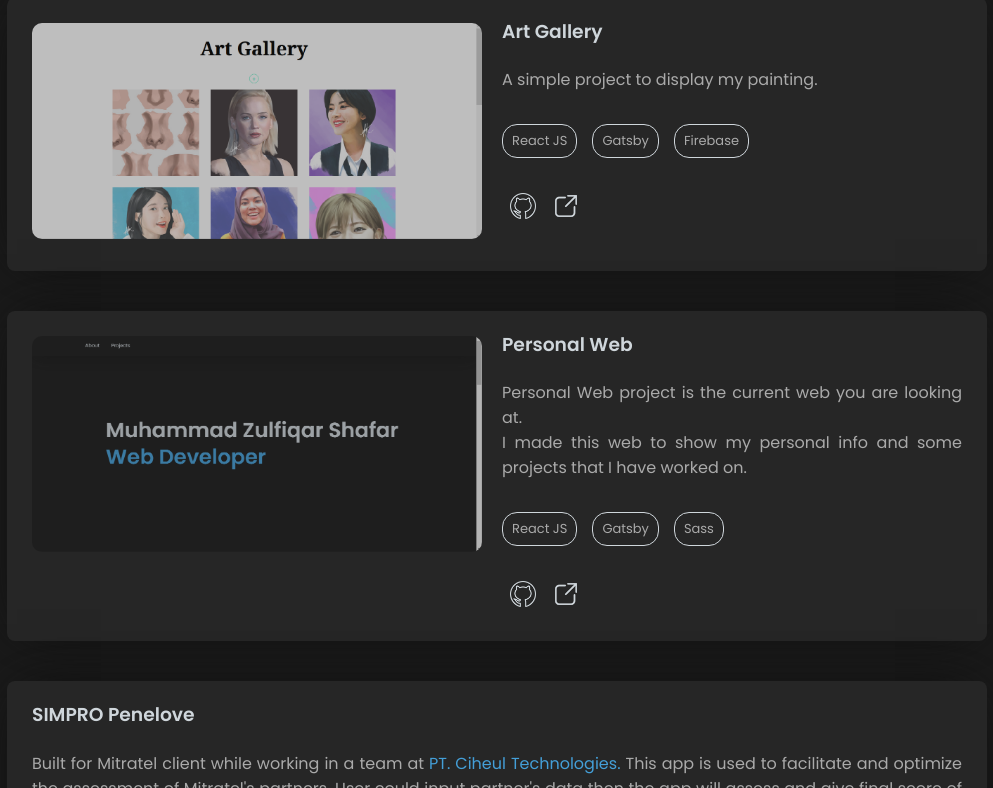
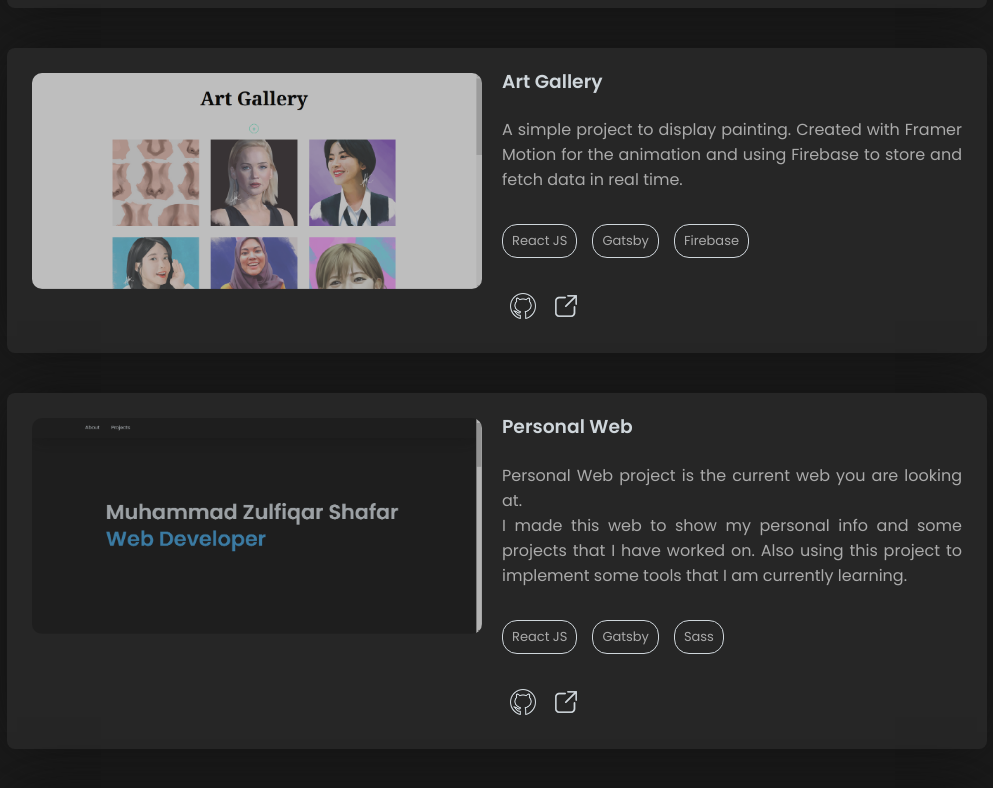
Before and after one commit to zulfiqarshafar/personal-web, a Gatsby site: page / in a window 1280 px wide. Shown: the part 2031-2819 px from the top of the page, without its empty margins (143-1136 px from the left). Built offline with nearby package versions, Linux system fonts and the light colour scheme; Gatsby itself is replaced by a stand-in of ours.

Commit message:
update project description

```diff
--- a/src/components/sections/hero.js
+++ b/src/components/sections/hero.js
@@ -10,7 +10,7 @@ const Hero = () => {
       animate={{
         opacity: 1,
         transition: {
-          duration: 0.8,
+          duration: 1,
         },
       }}
     >
--- a/src/components/sections/projects.js
+++ b/src/components/sections/projects.js
@@ -14,7 +14,8 @@ const Projects = () => {
   const data = [
     {
       title: "Personal Blog",
-      description: `<p>A simple web app for blogging.</p>`,
+      description: `<p>A singe page web app for blogging with clean design using Material UI.
+        Create blog posts using TinyMCE editor then store it to MongoDB. </p>`,
       techs: [
         "React JS",
         "Create React App",
@@ -29,7 +30,8 @@ const Projects = () => {
     },
     {
       title: "Art Gallery",
-      description: `<p>A simple project to display my painting.</p>`,
+      description: `<p>A simple project to display painting. Created with Framer Motion for the animation and using
+        Firebase to store and fetch data in real time.</p>`,
       techs: ["React JS", "Gatsby", "Firebase"],
       imgUrlList: [imgArtGallery],
       imgAlt: "Art gallery screenshot",
@@ -38,7 +40,9 @@ const Projects = () => {
     },
     {
       title: "Personal Web",
-      description: `<p>Personal Web project is the current web you are looking at. <br />I made this web to show my personal info and some projects that I have worked on.</p>`,
+      description: `<p>Personal Web project is the current web you are looking at. <br />
+        I made this web to show my personal info and some projects that I have worked on.
+        Also using this project to implement some tools that I am currently learning.</p>`,
       techs: ["React JS", "Gatsby", "Sass"],
       imgUrlList: [imgPersonalWeb],
       imgAlt: "Personal web screenshot",
```
